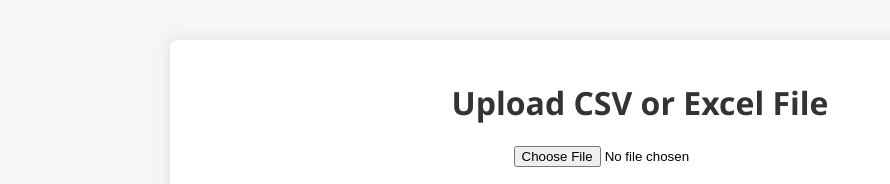
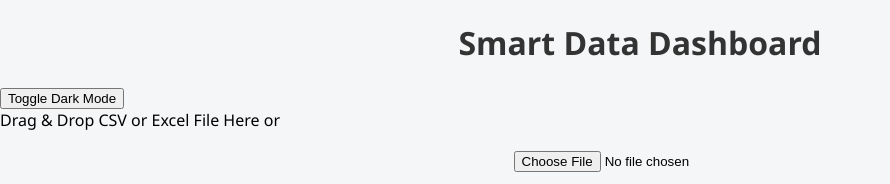
Before and after one commit to sunjadhav/sunjadhav, a plain HTML site: page index.html in a window 1280 px wide. Shown: the whole page, without its empty margins (0-890 px from the left). Drawn offline with nearby package versions, Linux system fonts and the light colour scheme.

Commit message:
Update index.html

```diff
--- a/index.html
+++ b/index.html
@@ -3,16 +3,20 @@
 <head>
   <meta charset="UTF-8" />
   <meta name="viewport" content="width=device-width, initial-scale=1.0"/>
-  <title>Data Dashboard</title>
+  <title>Smart Data Dashboard</title>
   <link rel="stylesheet" href="styles.css" />
 </head>
 <body>
-  <div class="container">
-    <h1>Upload CSV or Excel File</h1>
-    <input type="file" id="fileInput" accept=".csv, .xlsx" />
-    <div id="dashboard"></div>
-    <canvas id="chartCanvas"></canvas>
-  </div>
+  <header>
+    <h1>Smart Data Dashboard</h1>
+    <button id="themeToggle">Toggle Dark Mode</button>
+  </header>
+
+  <div id="dropZone">Drag & Drop CSV or Excel File Here or <input type="file" id="fileInput" accept=".csv, .xlsx" /></div>
+
+  <div id="sheetTabs"></div>
+  <div id="dashboard"></div>
+
   <script src="https://cdn.jsdelivr.net/npm/xlsx/dist/xlsx.full.min.js"></script>
   <script src="https://cdn.jsdelivr.net/npm/chart.js"></script>
   <script src="script.js"></script>
```
